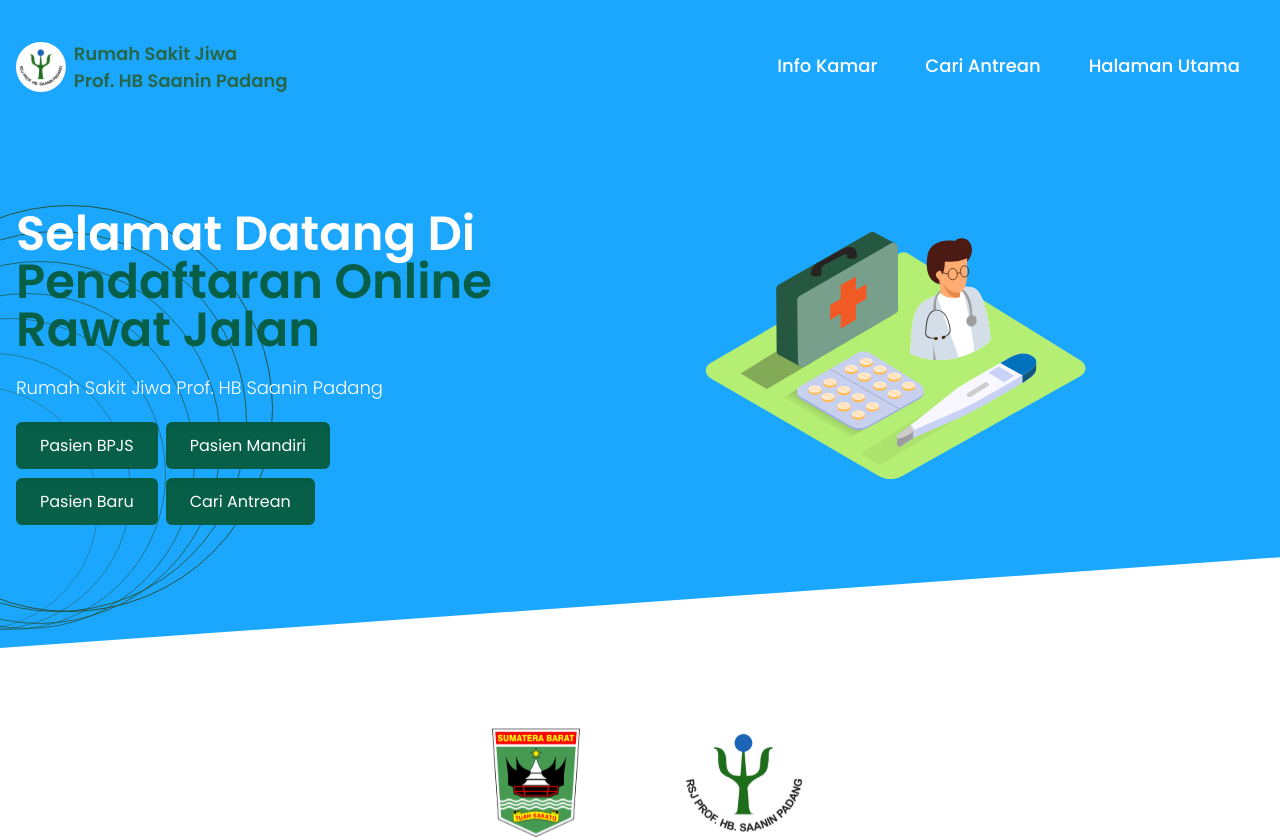
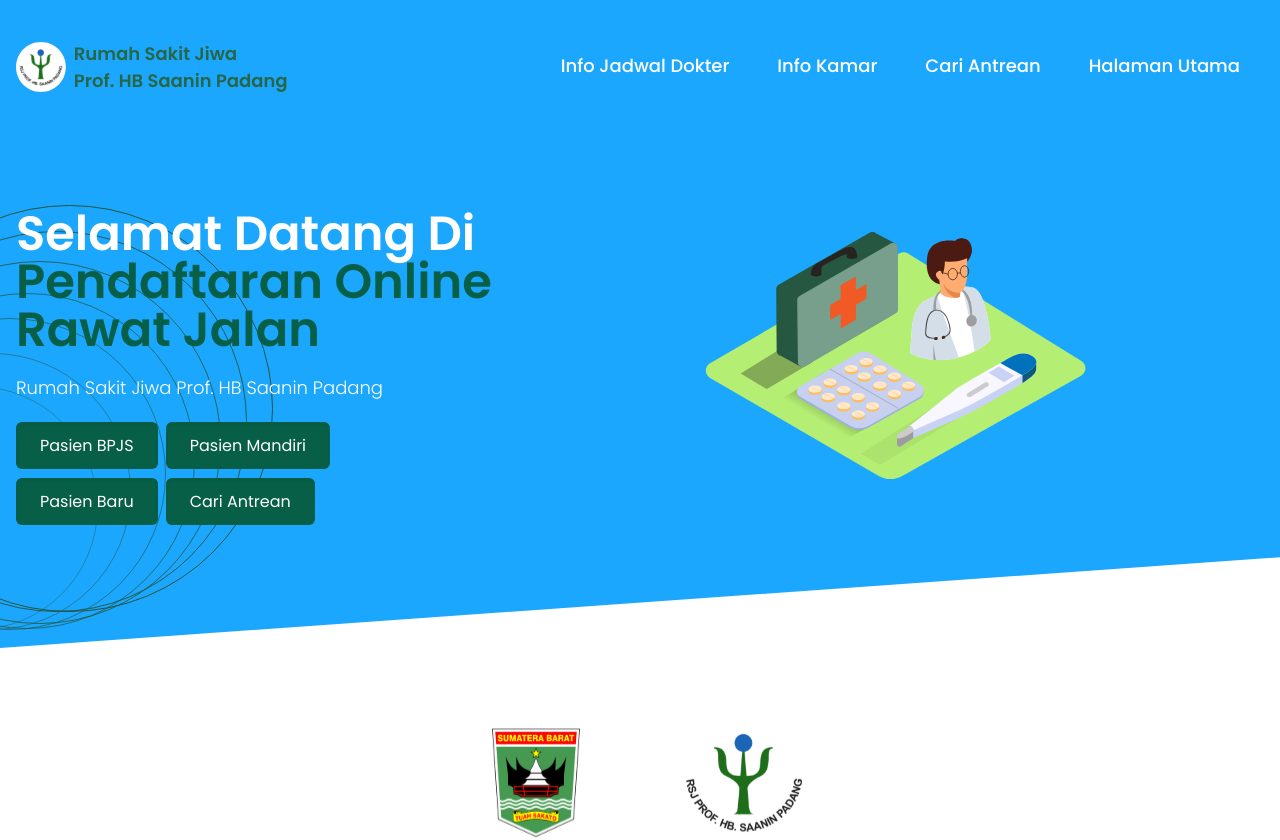
Before and after one commit to bebbyilham/pendaftaran-online-simrsj, a React (Create React App) app: page / in a window 1280 px wide. Shown: the top 840 px of the page. Built offline with nearby package versions, Linux system fonts and the light colour scheme.

Commit message:
280323 1100 info jadwal dokter

```diff
--- a/src/parts/Header.js
+++ b/src/parts/Header.js
@@ -44,6 +44,19 @@ function Header({ onLight, location }) {
           toggleMenu ? "opacity-100 visible z-20" : "opacity-0 invisible",
         ].join(" ")}
       >
+        <li className="leading-10">
+          <a
+            rel="noopener noreferrer"
+            className={[
+              linkColor,
+              "hover:text-green-900 text-lg px-6 py-3 my-4 sm:my-0 font-medium",
+            ].join(" ")}
+            // href={`${process.env.REACT_APP_FRONTPAGE_URL}`}
+            href={`http://simrsj.rsjhbsaanin.com/infojadwaldokter`}
+          >
+            Info Jadwal Dokter
+          </a>
+        </li>
         <li className="leading-10">
           <a
             rel="noopener noreferrer"
```
